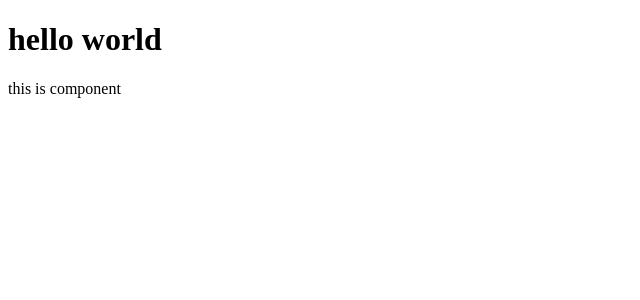
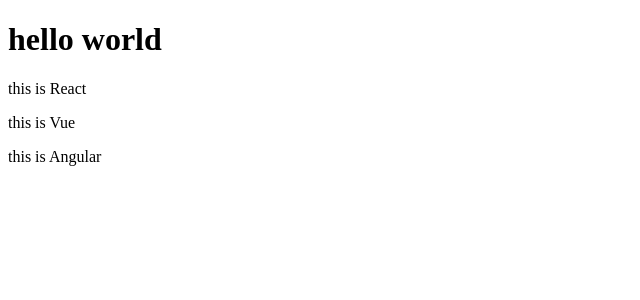
Before and after one commit to masanarih0ri/book-app, a React (Create React App) app: page / in a window 1280 px wide. Shown: the top 300 px of the page, without its empty margins (0-640 px from the left). Built offline with nearby package versions, Linux system fonts and the light colour scheme.

Commit message:
コンポーネント間のデータの受け渡しを実装
簡易的な親子コンポーネント間のデータの受け渡しをする

```diff
--- a/src/App.jsx
+++ b/src/App.jsx
@@ -2,10 +2,13 @@
 import Booklist from './components/Booklist';
 
 function App() {
+  const languages = ['React', 'Vue', 'Angular'];
   return (
     <div className="App">
       <h1>hello world</h1>
-      <Booklist />
+      <Booklist language={languages[0]} />
+      <Booklist language={languages[1]} />
+      <Booklist language={languages[2]} />
     </div>
   );
 }
--- a/src/components/Booklist.jsx
+++ b/src/components/Booklist.jsx
@@ -3,7 +3,7 @@
 const Booklist = (props) => {
   return (
     <div>
-      <p>this is component</p>
+      <p>this is {props.language}</p>
     </div>
   );
 };
```
